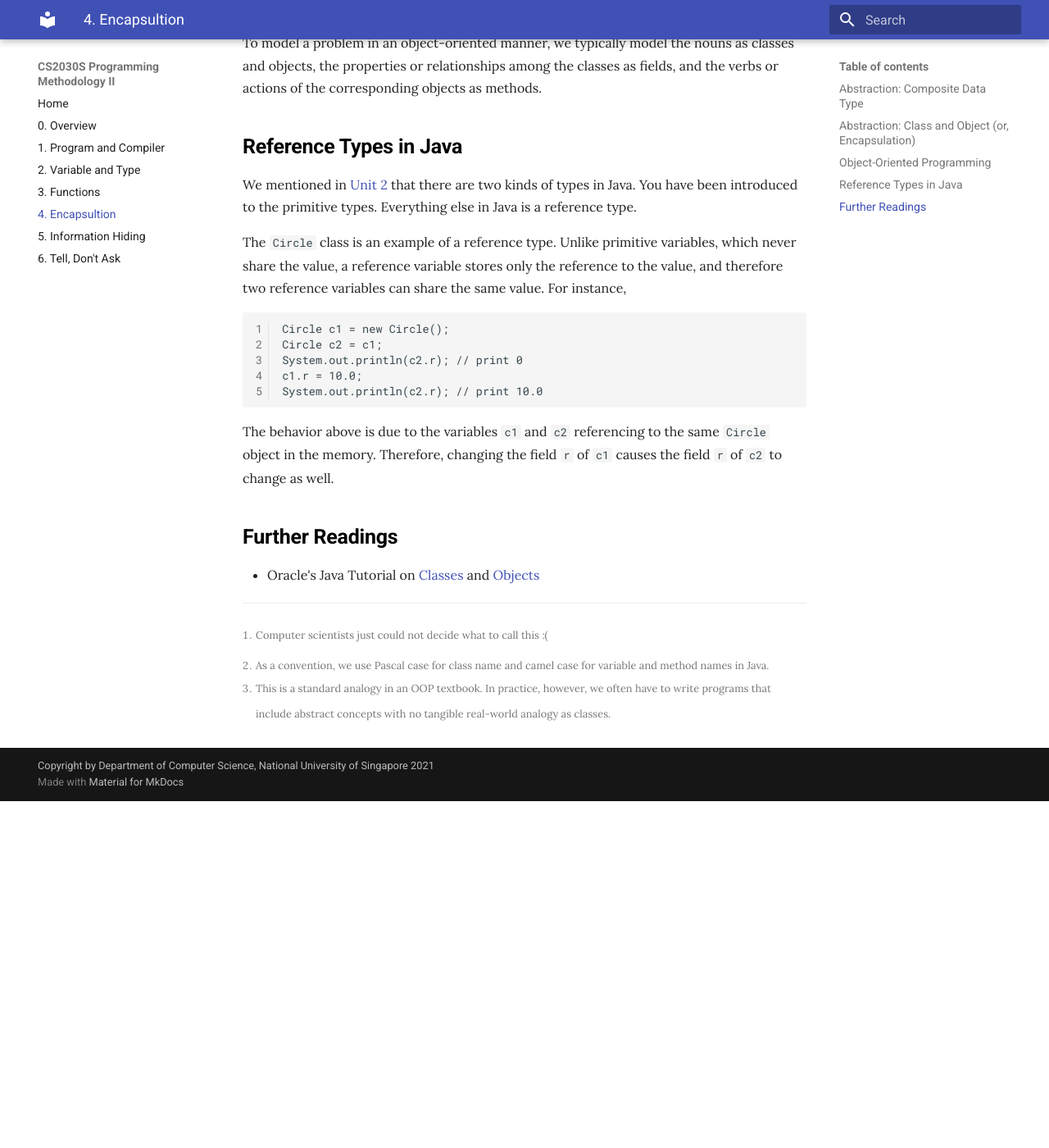
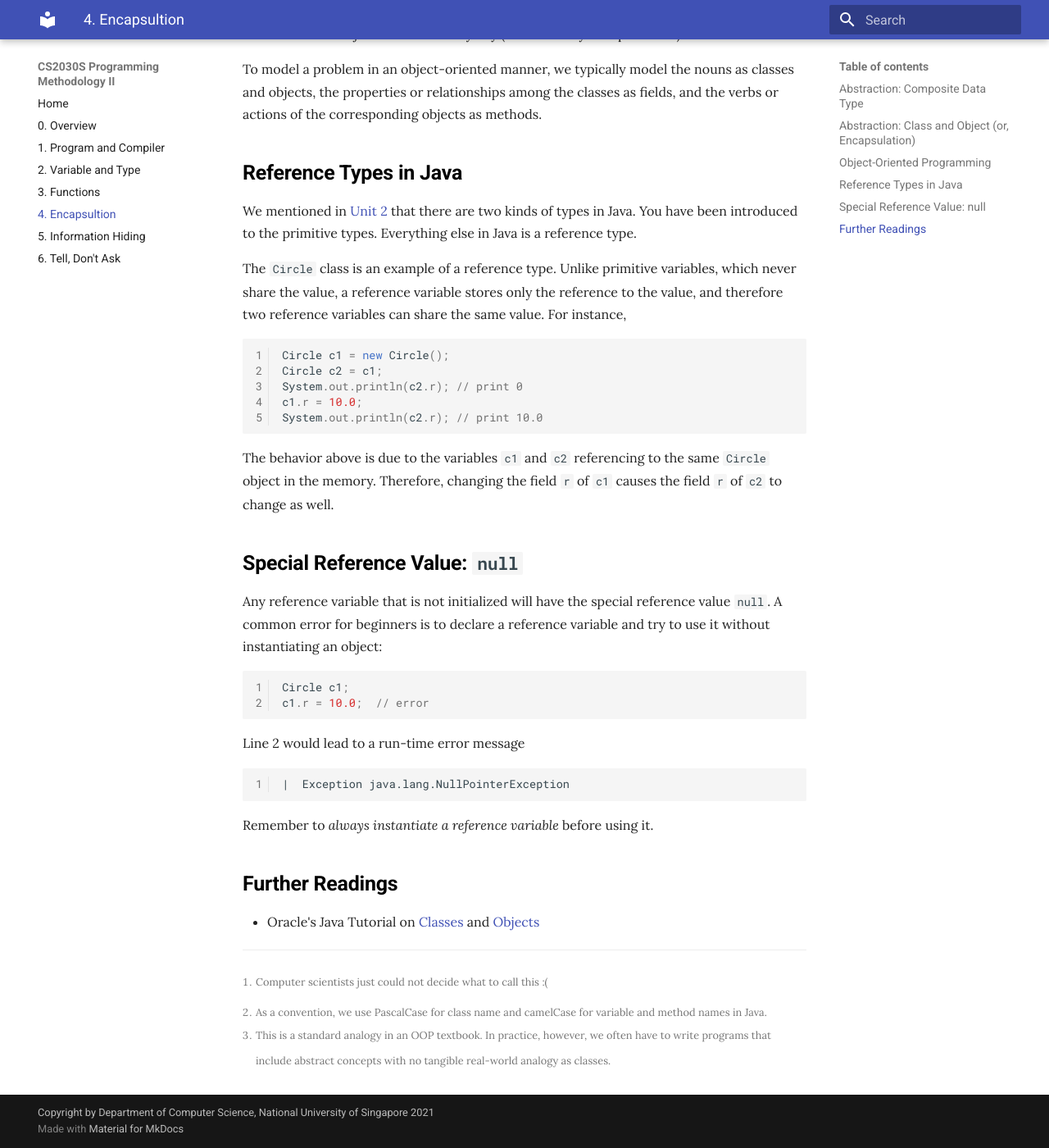
Before and after one commit to nus-cs2030s/2021-s2, an MkDocs documentation site: the page built from docs/04-encapsulation.md, in a window 1280 px wide and 1400 px high, scrolled down 2885 px. Shown: the whole window at 82% size. Built offline with MkDocs 1.6.1 and Material for MkDocs 9.7.7, drawn with Linux system fonts in a browser that asks for light colours; before the commit the page ends 3862 px from its top, so only the background shows below that; some of the changed text lies outside the part shown.

Commit message:
Add a section on null

````diff
--- a/docs/04-encapsulation.md
+++ b/docs/04-encapsulation.md
@@ -33,13 +33,14 @@ double circle_area(circle c) { ... };
 bool   circle_contains_point(circle c, double x, double y) { ... };
   :
 ```
+
 Implementing these functions requires knowledge of how a circle is represented.  Once the set of functions that operates on and manipulates circles is available, we can use the _circle_ type without worrying about the internal representation.
 
-If we decide to change the representation of a circle, then only the set of functions that operates on a circle type need to be changed, but not the code that uses circles to do other things.
+If we decide to change the representation of a circle, then only the set of functions that operates on a circle type need to be changed, but not the code that uses circles to do other things.  In other words, the representation of the circle and the set of functions that operation on and manipulate circles, fall on the same side of the abstraction barrier.
 
 ## Abstraction: Class and Object (or, Encapsulation)
 
-We can further bundle the composite data type _and its associated functions_ together in another abstraction, called a _class_.
+We can further bundle the composite data type _and its associated functions_ on the same side of the abstraction barrier together, into another abstraction called a _class_.
 
 A class is a data type with a group of functions associated with it.  We call the functions as _methods_ and the data in the class as _fields_ (or _members_, or _states_, or _attributes_[^1]).   A well-designed class maintains the abstraction barrier, properly wraps the barrier around the internal representation and implementation, and exposes just the right _method interface_ for others to use.
 
@@ -64,17 +65,17 @@ class Circle {
 
 The code above defines a new class using the keyword `class`, give it a name `Circle`[^2], followed by a block listing the member variables (with types) and the function definitions.
 
-[^2]: As a convention, we use Pascal case for class name and camel case for variable and method names in Java.
+[^2]: As a convention, we use PascalCase for class name and camelCase for variable and method names in Java.
 
 Just like we can create variables of a given type, we can create _objects_ of a given class.  Objects are _instances_ of a class, each allowing the same methods to be called, and each containing the same set of variables of the same types, but (possibly) storing different values.
 
 In Java, the keyword `new` creates an object of a given class.  For instance, to create a `Circle` object, we can use
-```
+```Java
 Circle c = new Circle();
 ```
 
 To access the fields and the methods, we use the `.` notation.  For example, `object.field` or `object.method(..)`.  For instance,
-```
+```Java
 c.r = 10;    // set the radius to 10
 c.getArea(); // return 314.1592653589793
 ```
@@ -95,7 +96,7 @@ We mentioned in [Unit 2](02-type.md) that there are two kinds of types in Java.
 
 The `Circle` class is an example of a reference type.  Unlike primitive variables, which never share the value, a reference variable stores only the reference to the value, and therefore two reference variables can share the same value.  For instance,
 
-```
+```Java
 Circle c1 = new Circle();
 Circle c2 = c1;
 System.out.println(c2.r); // print 0
@@ -105,6 +106,22 @@ System.out.println(c2.r); // print 10.0
 
 The behavior above is due to the variables `c1` and `c2` referencing to the same `Circle` object in the memory.  Therefore, changing the field `r` of `c1` causes the field `r` of `c2` to change as well.
 
+## Special Reference Value: `null`
+
+Any reference variable that is not initialized will have the special reference value `null`.  A common error for beginners is to declare a reference variable and try to use it without instantiating an object:
+
+```Java
+Circle c1;
+c1.r = 10.0;  // error
+```
+
+Line 2 would lead to a run-time error message
+```
+|  Exception java.lang.NullPointerException
+```
+
+Remember to _always instantiate a reference variable_ before using it.
+
 ## Further Readings
 
 - Oracle's Java Tutorial on [Classes](https://docs.oracle.com/javase/tutorial/java/javaOO/classes.html) and [Objects](https://docs.oracle.com/javase/tutorial/java/javaOO/objects.html)
````
